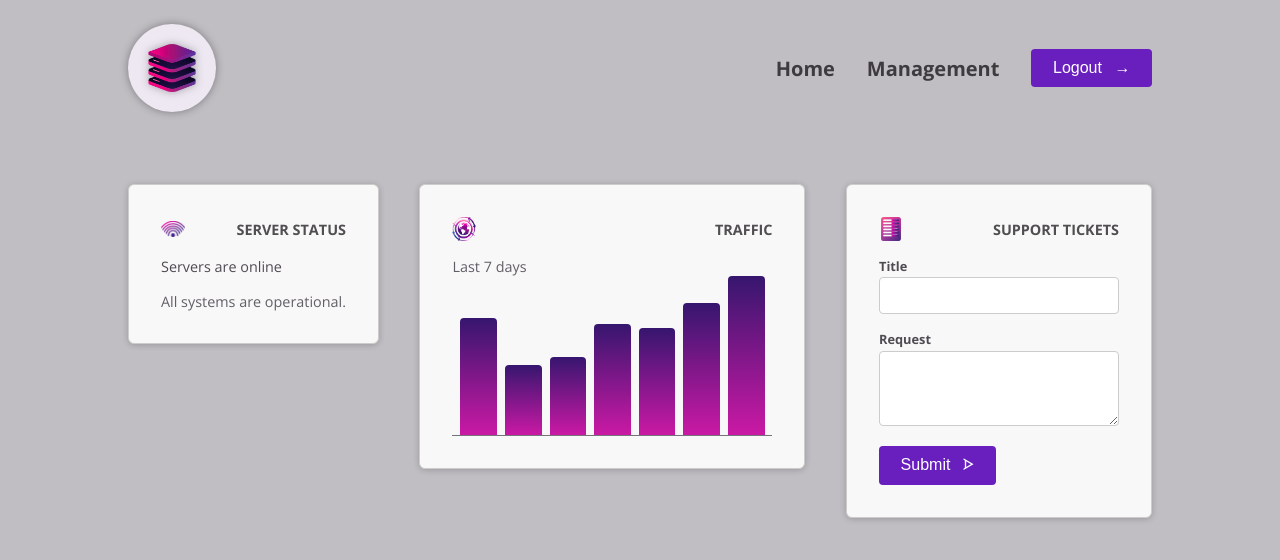
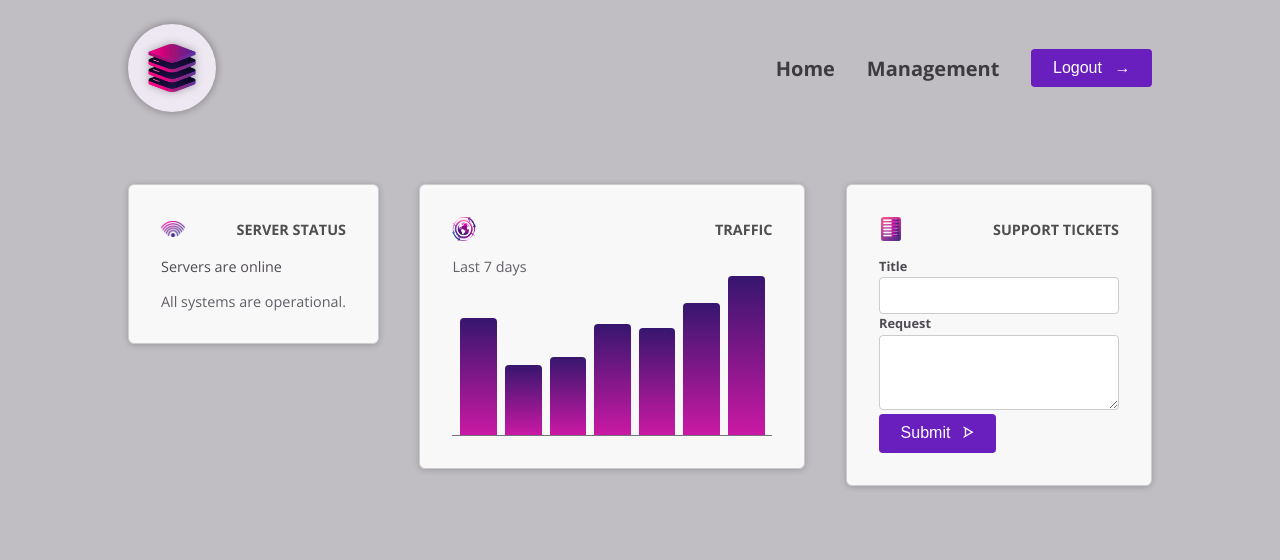
Before and after one commit to mhd-ashmal38/Angular-project, an Angular app: page / in a window 1280 px wide. Shown: the top 560 px of the page. Built offline with nearby package versions, Linux system fonts and the light colour scheme.

Commit message:
feat: create shared form control

```diff
--- a/src/app/dashboard/tickets/new-ticket/new-ticket.component.html
+++ b/src/app/dashboard/tickets/new-ticket/new-ticket.component.html
@@ -1,12 +1,10 @@
 <form>
-    <p>
-        <label>Title</label>
+    <app-control label="Title">
         <input name="title" id="title">
-    </p>
-    <p>
-        <label>Request</label>
+    </app-control>
+    <app-control label="Request">
         <textarea name="request" id="request" rows="3"></textarea>
-    </p>
+    </app-control>
     <p>
         <button appButton>
             Submit
--- a/src/app/dashboard/tickets/new-ticket/new-ticket.component.ts
+++ b/src/app/dashboard/tickets/new-ticket/new-ticket.component.ts
@@ -1,10 +1,12 @@
 import { Component } from '@angular/core';
+
 import { ButtonComponent } from '../../../shared/button/button.component';
+import { ControlComponent } from "../../../shared/control/control.component";
 
 @Component({
   selector: 'app-new-ticket',
   standalone: true,
-  imports: [ButtonComponent],
+  imports: [ButtonComponent, ControlComponent],
   templateUrl: './new-ticket.component.html',
   styleUrl: './new-ticket.component.css'
 })
--- a/src/app/shared/button/button.component.ts
+++ b/src/app/shared/button/button.component.ts
@@ -1,7 +1,7 @@
 import { Component } from '@angular/core';
 
 @Component({
-  selector: 'button[appButton]',
+  selector: 'button[appButton], a[appButton]',
   standalone: true,
   imports: [],
   templateUrl: './button.component.html',
--- /dev/null
+++ b/src/app/shared/control/control.component.html
@@ -0,0 +1,4 @@
+<p>
+    <label>{{label}}</label>
+    <ng-content select="input, textarea"/>
+</p>
```
Also changed, not shown: src/app/shared/control/control.component.ts (added, +13 -0 lines), src/app/shared/control/control.component.css (added).
